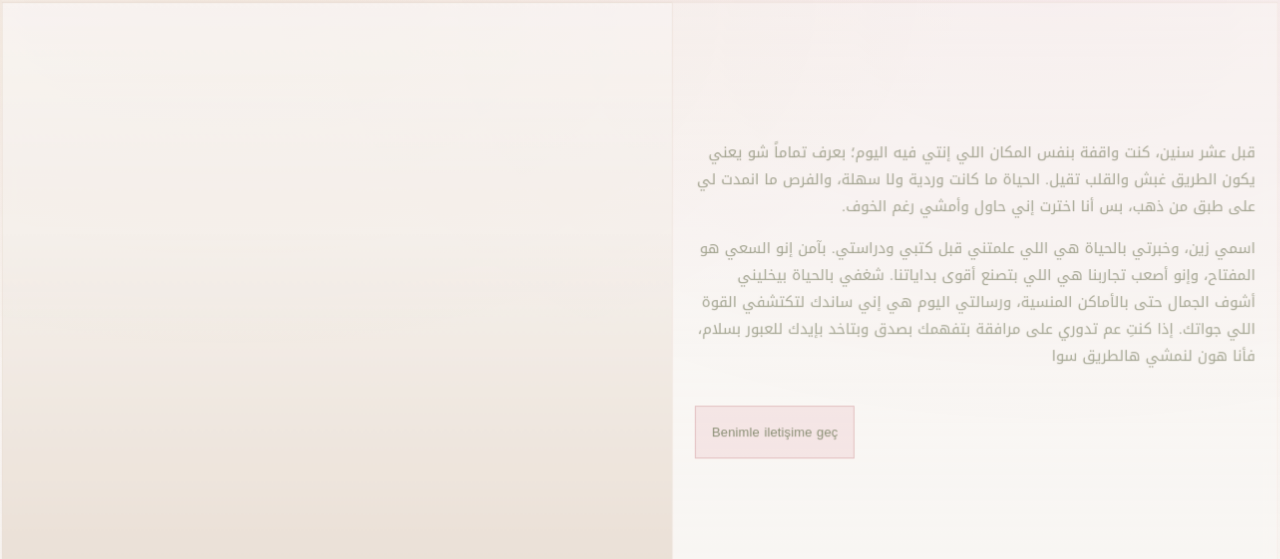
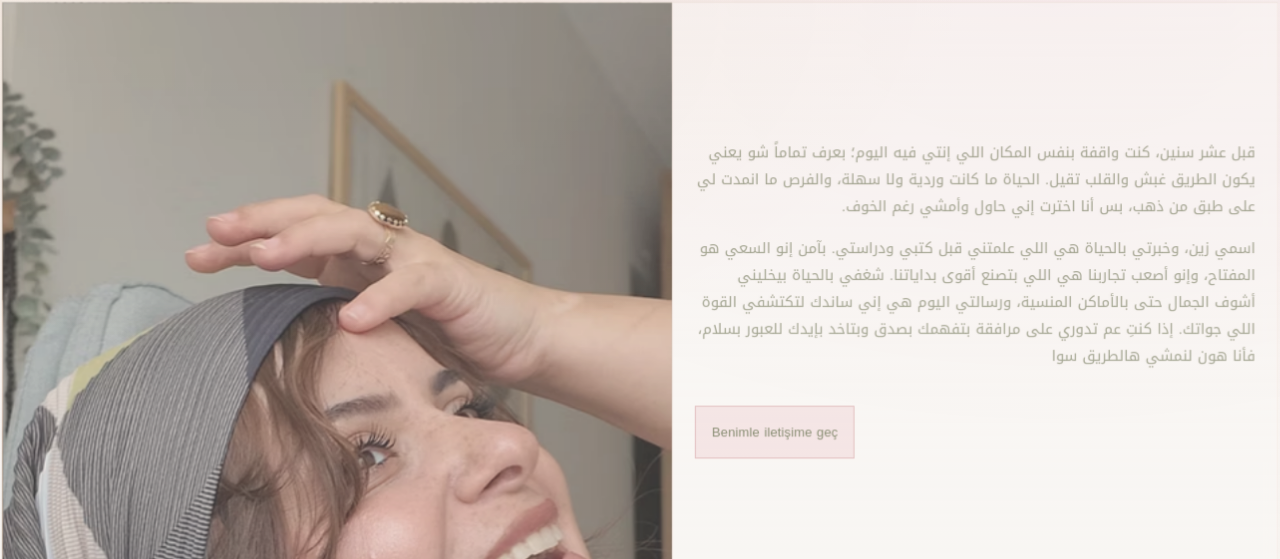
Before and after one commit to seizzer/zin-elhac-site, a website: page index.html in a window 1280 px wide. Shown: the part 176-735 px from the top of the page. Drawn offline with Linux system fonts and the light colour scheme; no server answers.

Commit message:
Update index.html

```diff
--- a/index.html
+++ b/index.html
@@ -117,7 +117,27 @@
     .section-head h2{margin:0; font-size:30px; letter-spacing:.01em; font-weight:400; color: color-mix(in srgb, var(--c3) 92%, transparent);}
 
     .about{display:grid; grid-template-columns: 1.05fr .95fr; gap:0; align-items:stretch; min-height:calc(100vh - var(--headerH) - var(--footerH) - 64px); padding-bottom:24px;}
-    .hero-photo{min-height:100%; border:1px solid color-mix(in srgb, var(--c5) 55%, transparent); border-right:none; position:relative; overflow:hidden; background: linear-gradient(180deg, #faf7f5 0%, #f5f0eb 40%, #e7dbd0 100%);}
+
+    /* GÜNCELLENEN FOTOĞRAF ALANI */
+    .hero-photo {
+      min-height: 100%;
+      border: 1px solid color-mix(in srgb, var(--c5) 55%, transparent);
+      border-right: none;
+      position: relative;
+      overflow: hidden;
+
+      /* FOTOĞRAF AYARLARI */
+      background-image: url('zin.jpg');
+      background-size: cover;
+      background-position: center top;
+
+      /* SOFT EFEKTLER */
+      filter: sepia(10%) contrast(95%);
+      transition: filter 0.3s ease;
+    }
+    .hero-photo:hover {
+      filter: sepia(0%) contrast(100%);
+    }
 
     .hero-text{background: color-mix(in srgb, var(--c4) 62%, transparent); border:1px solid color-mix(in srgb, var(--c5) 55%, transparent); padding:22px 22px 20px; display:flex; flex-direction:column; justify-content:center;}
 
@@ -413,7 +433,7 @@
   <script>
     const COUNTRIES_URL = "https://gist.githubusercontent.com/devhammed/78cfbee0c36dfdaa4fce7e79c0d39208/raw/449258552611926be9ee7a8b4acc2ed9b2243a97/countries.json";
 
-    // DETAY İÇERİKLERİ KÜTÜPHANESİ (GÜNCELLENDİ)
+    // DETAY İÇERİKLERİ KÜTÜPHANESİ (TÜM METİNLER TAMAMLANDI)
     const SESSION_DETAILS = {
         "1": "نسمة هوا لقلبك. بنتحرر من وجع قديم، وبنفرغ التقل اللي بصدرك لترتاح روحك وتصفى.",
         "2": "لما تضيعي الطريق، بنمسك المرايا سوا لنرتب الكركبة اللي براسك ونشوف خطواتك الجاية بوضوح",
```
